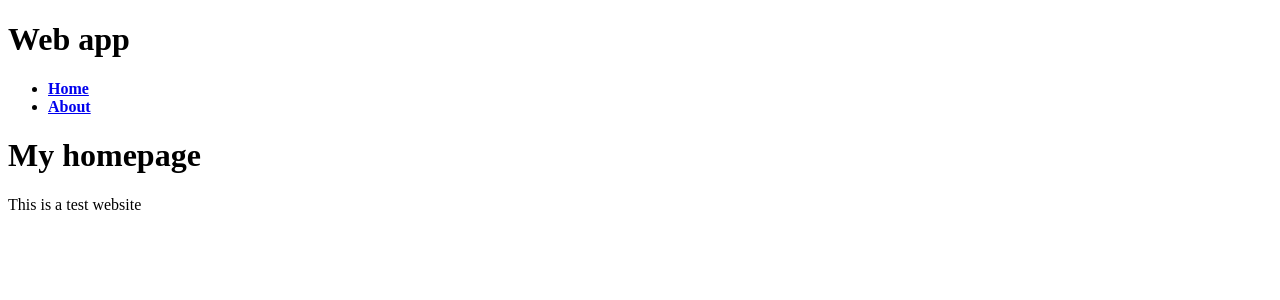
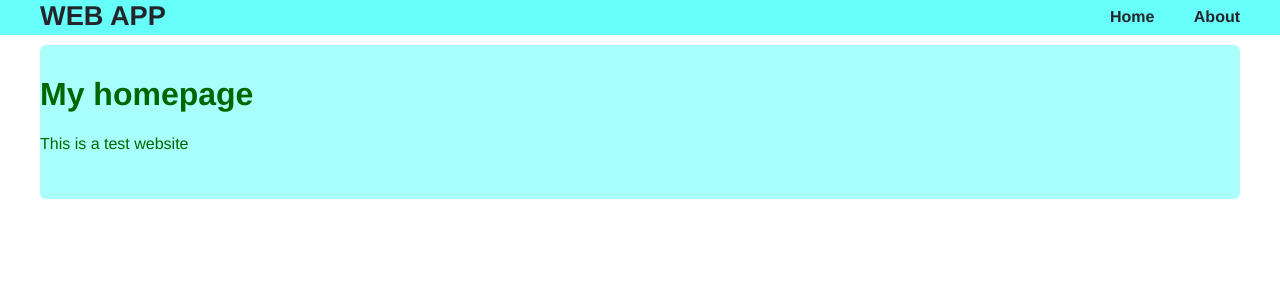
Before and after one commit to AbdulHakeemKzm/python_learning, a Flask app: page / in a window 1280 px wide. Shown: the top 300 px of the page. Run offline with Flask 3, Linux system fonts and the light colour scheme.

Commit message:
web app with flask,html,css

```diff
--- /dev/null
+++ b/basic projects/Web App/static/css/main.css
@@ -0,0 +1,90 @@
+body {
+  margin: 0;
+  padding: 0;
+  font-family: "Helvetica Neue", Helvetica, Arial, sans-serif;
+  color: #060;
+}
+
+/*
+ * Formatting the header area
+ */
+
+header {
+  background-color: #56fffa;
+  height: 35px;
+  width: 100%;
+  opacity: .9;
+  margin-bottom: 10px;
+}
+
+header h1.logo {
+  margin: 0;
+  font-size: 1.7em;
+  color:#0c0e14;
+  text-transform: uppercase;
+  float: left;
+}
+
+header h1.logo:hover {
+  color: #fff;
+  text-decoration: none;
+}
+
+/*
+ * Center the body content
+ */
+
+.container {
+  width: 1200px;
+  margin: 0 auto;
+}
+
+div.home {
+  padding: 10px 0 30px 0;
+  background-color: #a9fffc;
+  -webkit-border-radius: 6px;
+     -moz-border-radius: 6px;
+          border-radius: 6px;
+}
+
+div.about {
+  padding: 10px 0 30px 0;
+  background-color: #a9fffc;
+  -webkit-border-radius: 6px;
+     -moz-border-radius: 6px;
+          border-radius: 6px;
+}
+
+h2 {
+  font-size: 3em;
+  margin-top: 40px;
+  text-align: center;
+  letter-spacing: -2px;
+}
+
+h3 {
+  font-size: 1.7em;
+  font-weight: 100;
+  margin-top: 30px;
+  text-align: center;
+  letter-spacing: -1px;
+  color: #999;
+}
+
+.menu {
+  float: right;
+  margin-top: 8px;
+}
+
+.menu li {
+  display: inline;
+}
+
+.menu li + li {
+  margin-left: 35px;
+}
+
+.menu li a {
+  color:#0c0e14;
+  text-decoration: none;
+}
--- a/basic projects/Web App/templates/layout.html
+++ b/basic projects/Web App/templates/layout.html
@@ -2,6 +2,7 @@
 <html>
   <head>
       <title>Flask App</title>
+      <link rel="stylesheet" href="{{url_for('static',filename='css/main.css')}}">
   </head>
   <body>
     <header>
```
